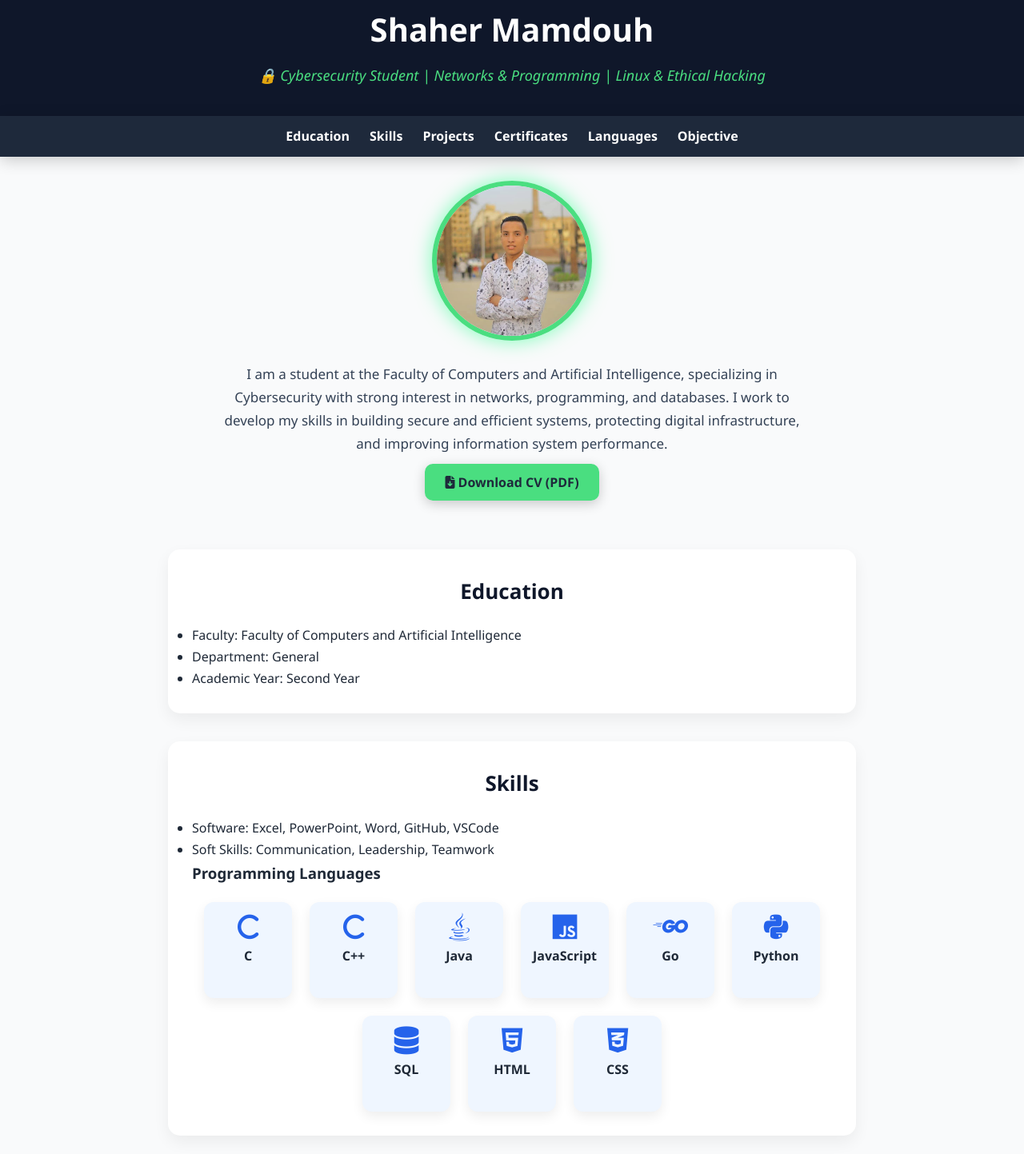
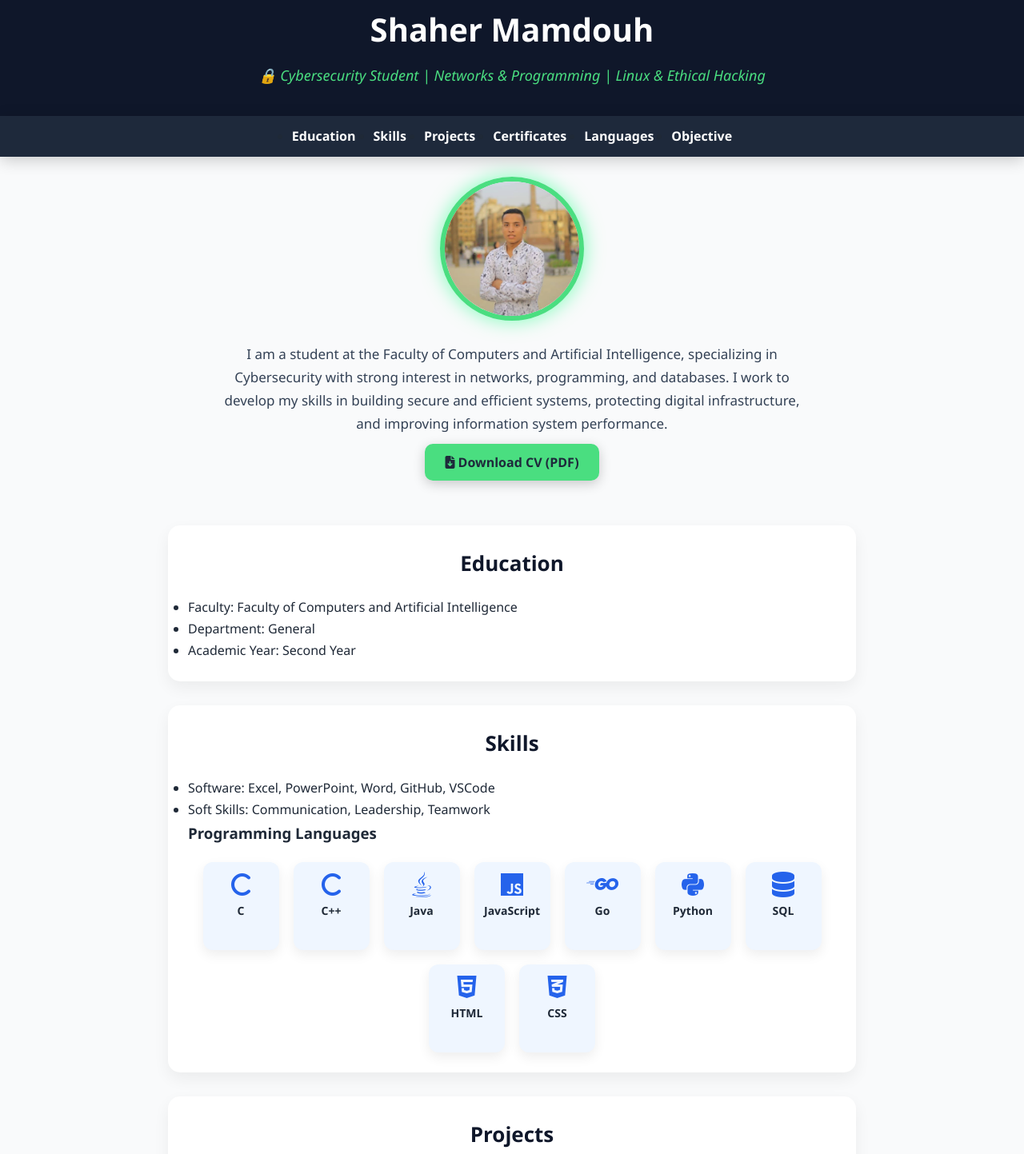
Before and after one commit to Shaher06/cv, a plain HTML site: page index.html in a window 1280 px wide. Shown: the part 32-1475 px from the top of the page at 80% size. Drawn offline with Linux system fonts and the light colour scheme.

Commit message:
Update cv.css

```diff
--- a/cv.css
+++ b/cv.css
@@ -1,3 +1,4 @@
+
 * {
   margin: 0;
   padding: 0;
@@ -11,7 +12,7 @@ body {
   line-height: 1.7;
 }
 
-/* HEADER */
+
 .main-header {
   background-color: #0f172a;
   color: white;
@@ -29,10 +30,9 @@ body {
   font-style: italic;
 }
 
-/* NAVBAR */
 .navbar {
   background: #1e293b;
-  padding: 12px 20px;
+  padding: 12px 15px;
   position: sticky;
   top: 0;
   z-index: 999;
@@ -41,41 +41,26 @@ body {
 .navbar ul {
   display: flex;
   justify-content: center;
-  gap: 25px;
-  list-style: none;
+  gap: 22px;
+  flex-wrap: wrap;
 }
 .navbar ul li a {
   color: white;
   text-decoration: none;
   font-weight: bold;
   transition: 0.3s;
-  position: relative;
 }
 .navbar ul li a:hover {
   color: #4ade80;
 }
-.navbar ul li a::after {
-  content: "";
-  width: 0;
-  height: 2px;
-  background: #4ade80;
-  position: absolute;
-  bottom: -4px;
-  left: 0;
-  transition: 0.4s;
-}
-.navbar ul li a:hover::after {
-  width: 100%;
-}
 
-/* PROFILE */
 .profile-pic-wrapper {
   text-align: center;
-  padding: 30px 20px;
+  padding: 25px 20px;
 }
 .profile-pic {
-  width: 200px;
-  height: 200px;
+  width: 180px;
+  height: 180px;
   border-radius: 50%;
   border: 6px solid #4ade80;
   object-fit: cover;
@@ -84,7 +69,6 @@ body {
 }
 .profile-pic:hover {
   transform: scale(1.05);
-  box-shadow: 0 0 40px rgba(0,255,120,0.7);
 }
 
 .personal-summary {
@@ -92,9 +76,9 @@ body {
   margin: 20px auto;
   color: #334155;
   font-size: 17px;
+  padding: 0 10px;
 }
 
-/* DOWNLOAD CV */
 .cv-download-box {
   text-align: center;
   margin-top: 20px;
@@ -111,26 +95,21 @@ body {
 }
 .download-btn:hover {
   transform: scale(1.08);
-  background: #22c55e;
 }
 
-/* SECTIONS */
+/* CONTAINER */
 .container {
   max-width: 900px;
   margin: auto;
   padding: 40px 20px;
 }
+
 section {
   background: white;
-  padding: 30px;
-  margin-bottom: 35px;
+  padding: 25px;
+  margin-bottom: 30px;
   border-radius: 15px;
   box-shadow: 0 8px 20px rgba(0,0,0,0.06);
-  transition: 0.3s;
-}
-section:hover {
-  transform: translateY(-5px);
-  box-shadow: 0 15px 25px rgba(0,0,0,0.1);
 }
 h2 {
   text-align: center;
@@ -140,49 +119,45 @@ h2 {
   font-weight: bold;
 }
 
-/* PROGRAMMING LANGUAGES */
 .lang-box {
   display: flex;
   flex-wrap: wrap;
   justify-content: center;
-  gap: 22px;
+  gap: 18px;
   margin-top: 20px;
 }
 .lang-item {
-  width: 110px;
-  height: 120px;
+  width: 95px;
+  height: 110px;
   background: #eff6ff;
   border-radius: 12px;
   text-align: center;
-  padding: 14px;
+  padding: 12px;
   box-shadow: 0 6px 15px rgba(0,0,0,0.07);
   transition: 0.3s;
 }
 .lang-item:hover {
-  transform: scale(1.12) translateY(-6px);
-  background: #dbeafe;
-  box-shadow: 0 12px 25px rgba(0,0,0,0.15);
+  transform: scale(1.1);
 }
 .lang-item i {
-  font-size: 35px;
+  font-size: 32px;
   margin-bottom: 5px;
   color: #2563eb;
 }
 .lang-item p {
   font-weight: bold;
+  font-size: 14px;
 }
 
-/* PROJECTS */
 .project-card {
   text-align: center;
   background: #f1f5f9;
   padding: 20px;
   border-radius: 12px;
-  box-shadow: 0 6px 15px rgba(0,0,0,0.07);
 }
 .project-card img {
   width: 100%;
-  max-width: 320px;
+  max-width: 330px;
   border-radius: 10px;
   transition: 0.3s;
 }
@@ -190,53 +165,34 @@ h2 {
   transform: scale(1.05);
 }
 
-/* CERTIFICATES */
 .cert-grid {
   display: grid;
-  grid-template-columns: repeat(auto-fit, minmax(250px,1fr));
-  gap: 25px;
+  grid-template-columns: repeat(auto-fit, minmax(230px,1fr));
+  gap: 20px;
 }
 .cert-card {
   background: white;
-  border-radius: 12px;
   padding: 20px;
   text-align: center;
-  box-shadow: 0 6px 18px rgba(0,0,0,0.08);
-  transition: 0.3s;
-}
-.cert-card:hover {
-  transform: translateY(-6px);
-  box-shadow: 0 12px 30px rgba(0,0,0,0.15);
+  border-radius: 12px;
 }
 .cert-photo {
   width: 100%;
-  max-width: 260px;
+  max-width: 250px;
   border-radius: 10px;
-  border: solid 2px #1e293b;
-  transition: 0.3s;
-}
-.cert-photo:hover {
-  transform: scale(1.05);
-  box-shadow: 0 0 25px rgba(34,197,94,0.5);
 }
 
-/* FOOTER */
 .footer {
   background: #1f2937;
   color: white;
   text-align: center;
-  padding: 40px 20px;
+  padding: 30px 20px;
   margin-top: 40px;
 }
 .footer a {
   color: #4ade80;
 }
 .footer .social a {
-  font-size: 28px;
+  font-size: 26px;
   margin: 0 10px;
-  transition: 0.3s;
 }
-.footer .social a:hover {
-  color: #22c55e;
-  transform: scale(1.2);
-}
```
